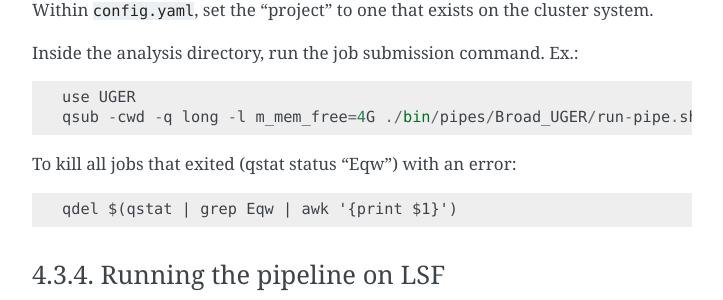
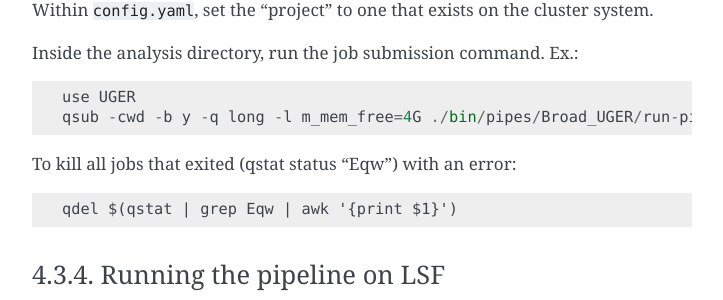
Before and after one commit to broadinstitute/viral-ngs, a Sphinx documentation site: the page built from docs/pipeuse.rst, in a window 1280 px wide and 900 px high, scrolled down 5085 px. Shown: the part 152-452 px from the top of the window, without its empty margins (388-1111 px from the left). Built offline with Sphinx 7.4.7, drawn with Linux system fonts in a browser that asks for light colours; formulas are drawn with MathJax 3.

```diff
--- a/docs/pipeuse.rst
+++ b/docs/pipeuse.rst
@@ -246,7 +246,7 @@ Inside the analysis directory, run the job submission command. Ex.:
 ::
 
     use UGER
-    qsub -cwd -q long -l m_mem_free=4G ./bin/pipes/Broad_UGER/run-pipe.sh
+    qsub -cwd -b y -q long -l m_mem_free=4G ./bin/pipes/Broad_UGER/run-pipe.sh
 
 To kill all jobs that exited (qstat status "Eqw") with an error:
 
```
